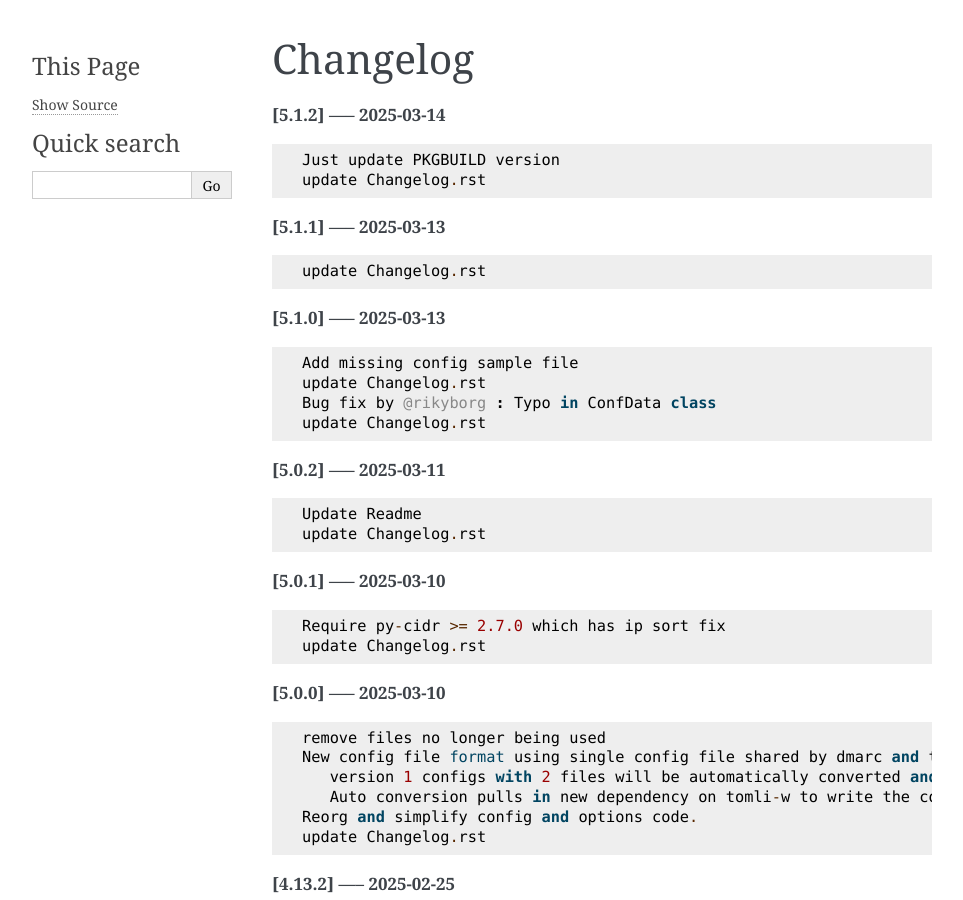
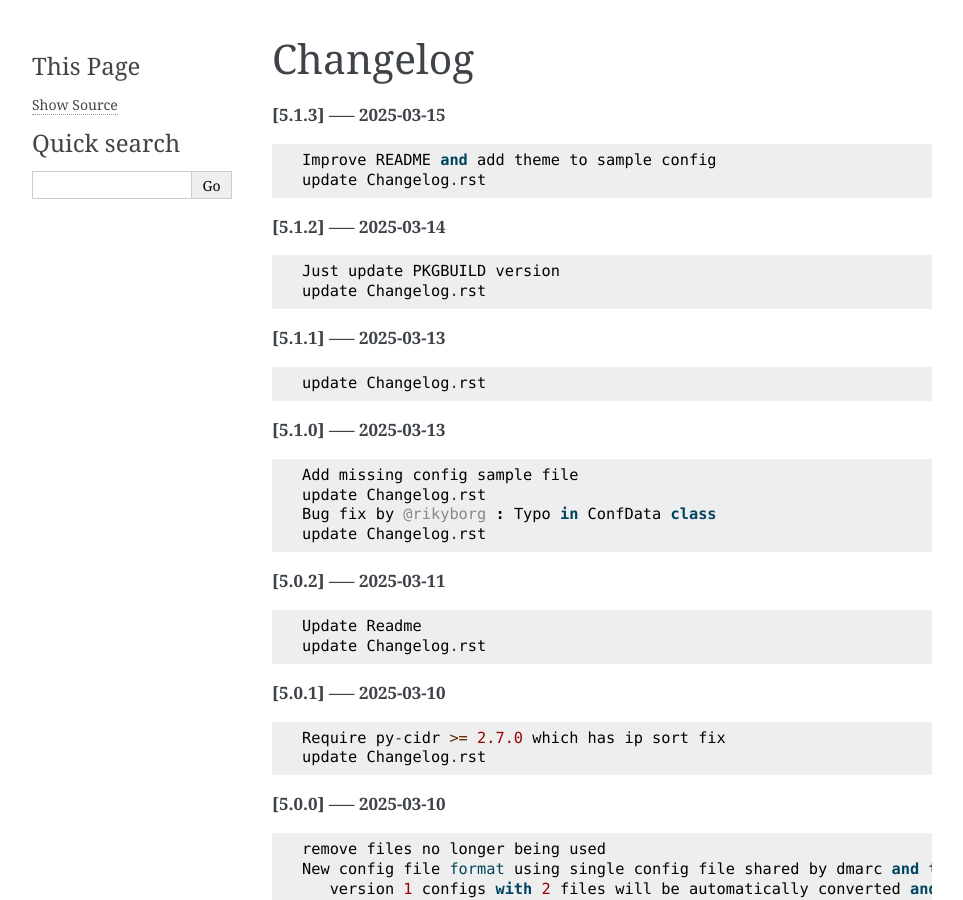
Before and after one commit to gene-git/dmarc_report, a Sphinx documentation site: the page built from Docs/Changelog.rst, in a window 1280 px wide and 900 px high. Shown: the whole window, without its empty margins (148-1111 px from the left). Built offline with Sphinx 7.4.7, drawn with Linux system fonts in a browser that asks for light colours; pages that are not in the unit, such as notebooks, are missing from menus.

Commit message:
update Changelog.rst

```diff
--- a/Docs/Changelog.rst
+++ b/Docs/Changelog.rst
@@ -1,5 +1,11 @@
 Changelog
 =========
+
+**[5.1.3] ----- 2025-03-15** ::
+
+	    Improve README and add theme to sample config
+	    update Changelog.rst
+
 
 **[5.1.2] ----- 2025-03-14** ::
 
```
